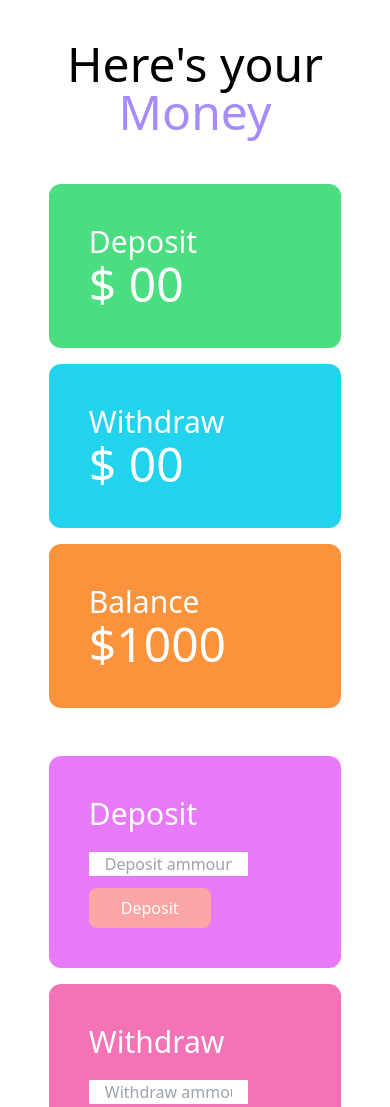
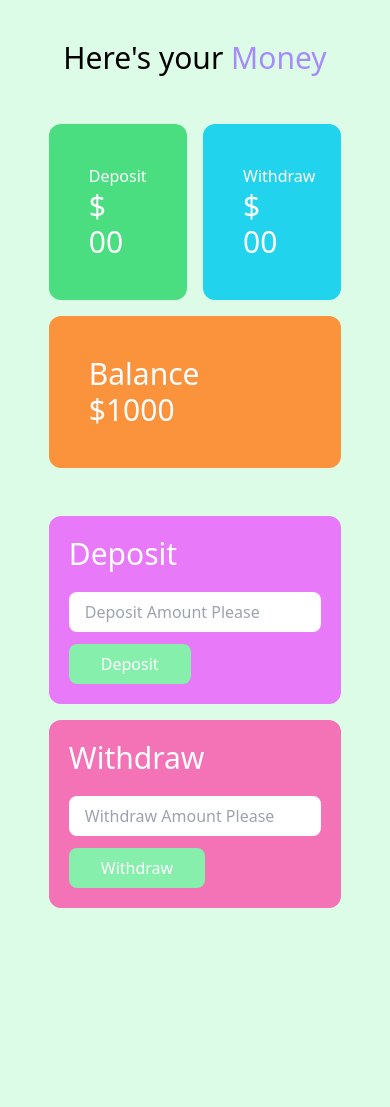
Before and after one commit to nasimrifat101/Rifats-Bank, a plain HTML site: page js/Bank.html in a window 390 px wide. Shown: the top 1107 px of the page. After the commit the page ends 948 px from the top, so only its background shows below. Drawn offline with nearby package versions, Linux system fonts and the light colour scheme.

Commit message:
responsive

```diff
--- a/js/Bank.html
+++ b/js/Bank.html
@@ -6,25 +6,25 @@
     <script src="https://cdn.tailwindcss.com"></script>
     <title>Bank Profile</title>
 </head>
-<body>
+<body class="bg-green-100 lg:bg-gray-50">
     <header>
-        <h1 class="text-5xl text-center mt-10">Here's your <span class="text-violet-400 font-medium">Money</span></h1>
+        <h1 class="text-3xl lg:text-5xl text-center mt-10">Here's your <span class="text-violet-400 font-medium">Money</span></h1>
     </header>
 
     <main>
         <section class="mt-12">
-            <div class="grid lg:grid-cols-3 gap-4 mx-auto text-white w-9/12 mb-10">
+            <div class="grid grid-cols-2 lg:grid-cols-3 gap-4 mx-auto text-white w-9/12 mb-10">
                 <div class="bg-green-400 p-10 rounded-xl">
-                    <h3 class="text-3xl">Deposit</h3>
-                    <h2 class="text-5xl">$ <span id="deposit-total">00</span></h2>
+                    <h3 class="lg:text-3xl">Deposit</h3>
+                    <h2 class="text-3xl lg:text-5xl">$ <span id="deposit-total">00</span></h2>
                 </div>
                 <div class="bg-cyan-400 p-10 rounded-xl">
-                    <h3 class="text-3xl">Withdraw</h3>
-                    <h2 class="text-5xl">$ <span id="withdraw-Total">00</span></h2>
+                    <h3 class="lg:text-3xl">Withdraw</h3>
+                    <h2 class="text-3xl lg:text-5xl">$ <span id="withdraw-Total">00</span></h2>
                 </div>
-                <div class="bg-orange-400 p-10 rounded-xl">
+                <div class="bg-orange-400 p-10 rounded-xl col-span-2 lg:col-span-1 ">
                     <h3 class="text-3xl">Balance</h3>
-                    <h2 class="text-5xl">$<span id="balance-total">1000</span></h2>
+                    <h2 class="text-3xl lg:text-5xl">$<span id="balance-total">1000</span></h2>
                 </div>
 
             </div>
@@ -32,16 +32,16 @@
         </section>
         <section class="mt-12">
             <div class="grid lg:grid-cols-2 gap-4 mx-auto text-white w-9/12 mb-10">
-                <div class="bg-fuchsia-400 p-10 rounded-xl">
+                <div class="bg-fuchsia-400 p-5 lg:p-10 rounded-xl">
                     <h3 class="text-3xl pb-5">Deposit</h3>
 
-                        <input class="w-9/12 block mb-3 px-4 text-black" type="text" name="" id="deposit-field" placeholder="Deposit ammount">
-                        <button id="btn-deposit" class="bg-red-300 hover:bg-green-300 hover:text-black px-8 py-2 text-white font-medium rounded-lg ">Deposit</button>
+                        <input class="w-full block mb-3 px-4 p-2 text-black rounded-lg" type="text" name="" id="deposit-field" placeholder="Deposit Amount Please">
+                        <button id="btn-deposit" class="bg-green-300 hover:bg-red-300 hover:text-black px-8 py-2 text-white font-medium rounded-lg ">Deposit</button>
                 </div>
-                <div class="bg-pink-400 p-10 rounded-xl">
+                <div class="bg-pink-400 p-5 lg:p-10 rounded-xl">
                     <h3 class="text-3xl pb-5">Withdraw</h3>
-                    <input class="w-9/12 block mb-3 px-4 text-black" type="email" name="" id="withdraw-field" placeholder="Withdraw ammount">
-                    <button id="btn-withdraw" class="bg-red-300 hover:bg-green-300 hover:text-black px-8 py-2 text-white font-medium rounded-lg ">Withdraw</button>
+                    <input class="w-full block mb-3 px-4 p-2 text-black rounded-lg" type="text" name="" id="withdraw-field" placeholder="Withdraw Amount Please">
+                    <button id="btn-withdraw" class="bg-green-300 hover:bg-red-300 hover:text-black px-8 py-2 text-white font-medium rounded-lg ">Withdraw</button>
                 </div>
 
             </div>
```
Also changed, not shown: index.html (+6 -6 lines).
